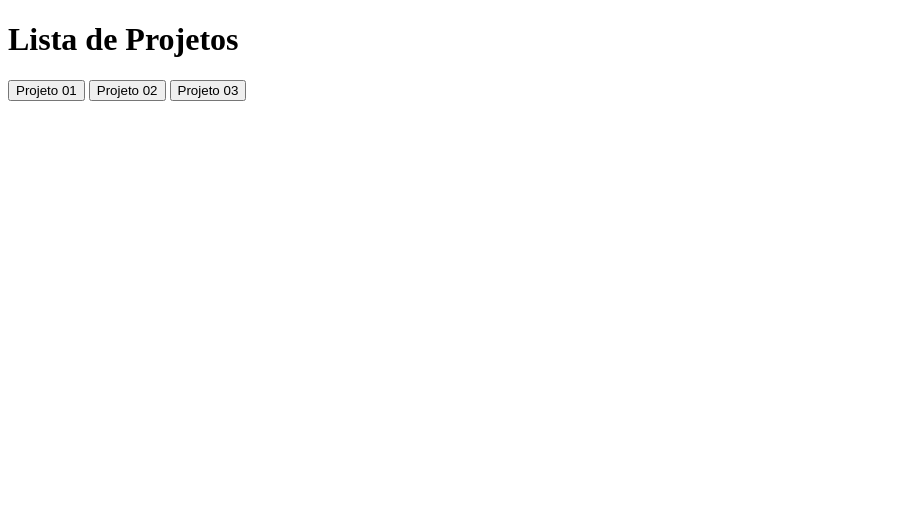
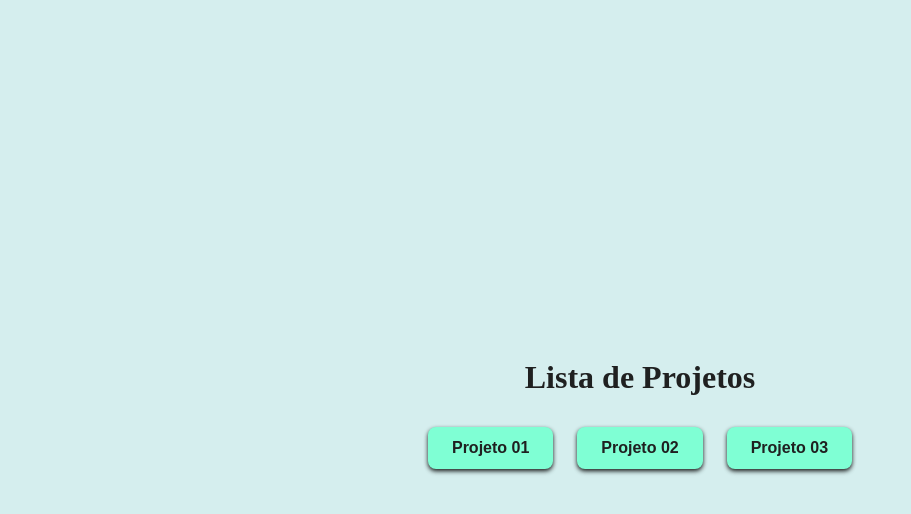
Before and after one commit to Ana-Machioni/ar-co-rep, a plain HTML site: page index.html in a window 1280 px wide. Shown: the whole page, without its empty margins (0-911 px from the left). Drawn offline with Linux system fonts and the light colour scheme; a web font is replaced by a local one.

Commit message:
add: fazendo o css

```diff
--- a/css/global.css
+++ b/css/global.css
@@ -1,3 +1,5 @@
+/* fznd ling formatacao */
+
 /* variaveis do design system */
 :root {
     --primary-color: aquamarine;
@@ -11,6 +13,52 @@
 }
 
 /* reset basico */
-* {
+/* * {
+    margin: 0;
+    padding: 0;
+    box-sizing: border-box;
+
+
+} */
+
+body{
+    font-family: var(--font-main);
+    background-color: var(--bg-color);
+    color: var(--text-color);
+    display: flex;
+    flex-direction: column;
+    align-items: center;
+    justify-content: center;
+    min-height: 100vh;
+    text-align: center;
+}
+
+/* header */
+.project__header h1 {
 
 }
+
+/* estilixacao bnts (input e btn dinamico) */
+.project__button-group input[type="button"],
+button {
+    background-color: var(--primary-color);
+    color: var(--white);
+    border: none;
+    padding: 12px 24px;
+    margin: 10px;
+    font-size: 1rem;
+    font-weight: 600;
+    border-radius: var(--radius);
+    cursor: pointer;
+    box-shadow: var(--shadow);
+    transition: all 0.3s ease;
+
+}
+
+.project__button-group input[type="button"]:hover,
+button:hover {
+    background-color: var(--primary-hover);
+    transform: translateY(-2px);
+    box-shadow: 0 10px 15px -3px rgb(0 0 0 / 0.1);
+
+}
--- a/js/main.js
+++ b/js/main.js
@@ -19,10 +19,10 @@
     window.location.href='./pages/projeto03.html'
 });
 
-function cacho(x, y){
-    return x + y
-};
+// function cacho(x, y){
+//     return x + y
+// };
 
-const banana = cacho
+// const banana = cacho
 
-const uva = () => 'Sou uma frutinha';
+// const uva = () => 'Sou uma frutinha';
```
Also changed, not shown: js/navegacao.js (+25 -0 lines).
